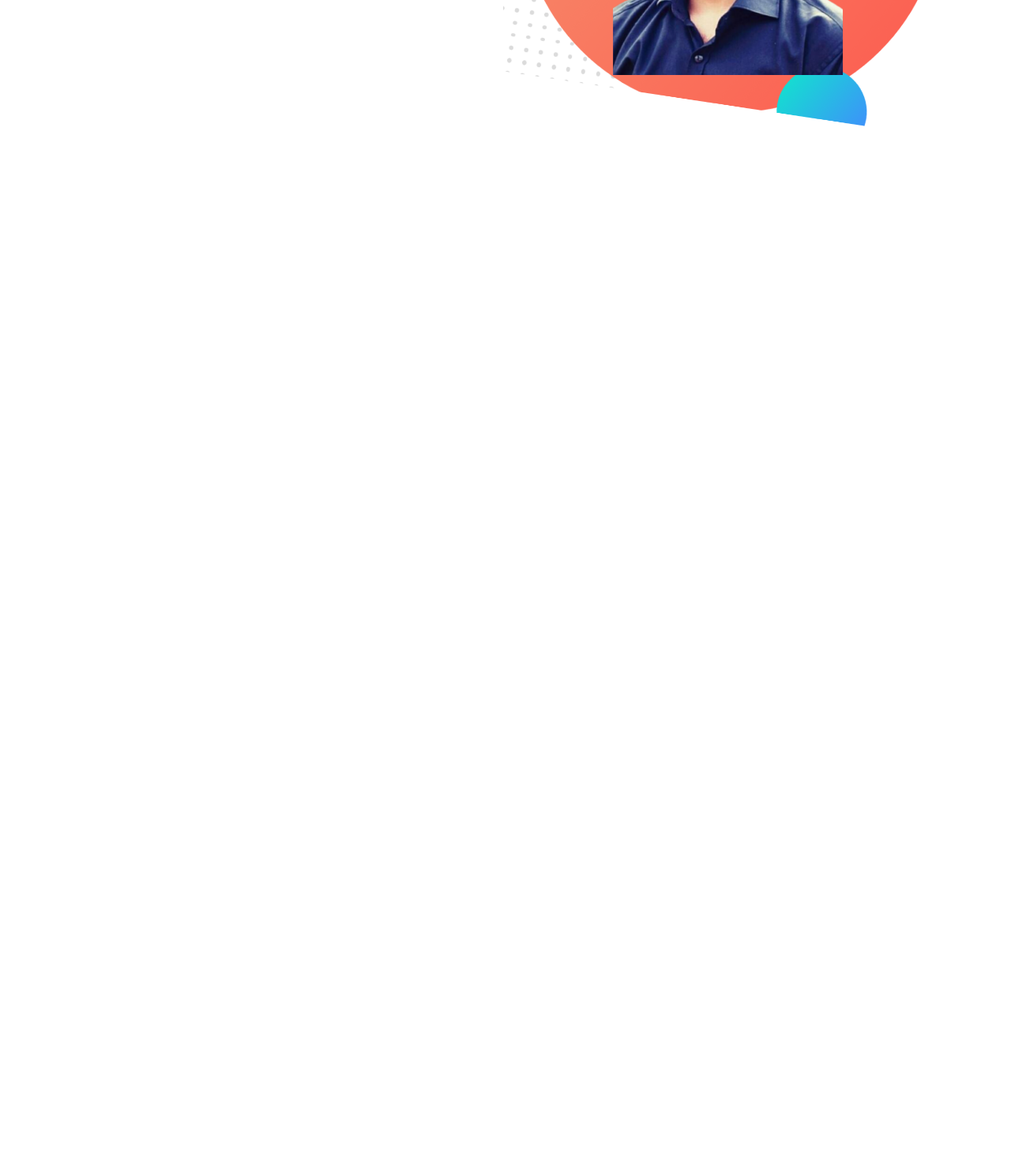
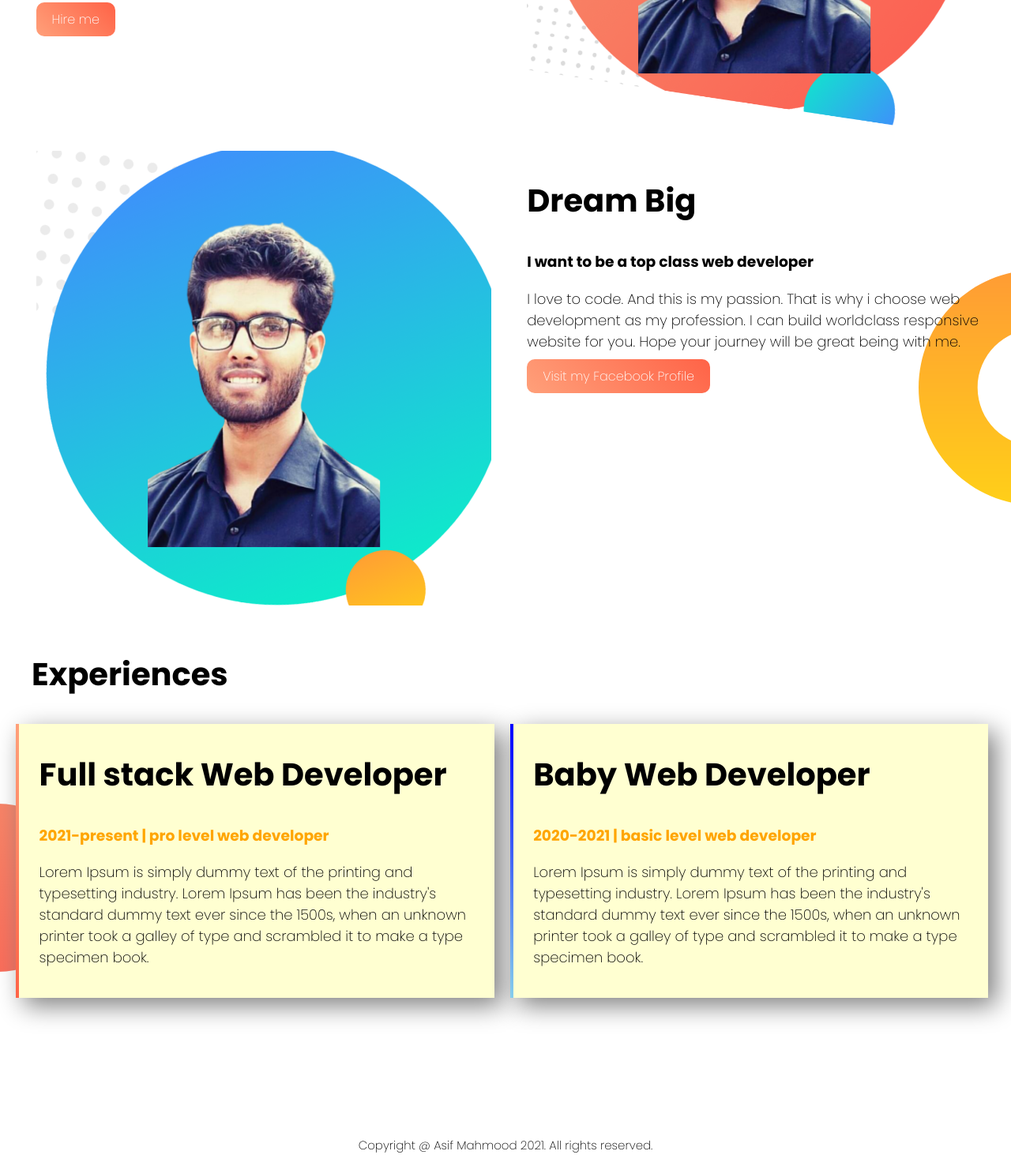
Before and after one commit to asifmdbd/web-portfolio, a plain HTML site: page index.html in a window 1280 px wide. Shown: the part 409-1886 px from the top of the page at 79% size. Before the commit the page ends 800 px from the top, so only its background shows below. Drawn offline with Linux system fonts and the light colour scheme.

Commit message:
my fortfolio

```diff
--- a/index.html
+++ b/index.html
@@ -9,17 +9,53 @@
     <link href="https://fonts.googleapis.com/css2?family=Poppins:wght@200;700&display=swap" rel="stylesheet">
 </head>
 <body>
-    <section>
+    <section class="top-banner">
         <div class="half-width">
             <h1>Welcome to</h1>
-            <h1><span class="name-highlight"> Asif's</span> World</h1>
+            <h1><span class="orange-highlight"> Asif's</span> World</h1>
             <h3>Worldclass Web Developer</h3>
             <p>I love to code. And this is my passion. That is why i choose web development as my profession. I can build worldclass responsive website for you. Hope your journey will be great being with me.</p>
+
+
+            <a class="link-button" target="_blank" href="https://www.linkedin.com/in/asif-mahmood-a0222218b/">Hire me</a>
         </div>
         <div class="half-width">
             <img src="images/asif.png" alt="">
+
         </div>
 
+
     </section>
+    <section class="dream-area">
+        <div class="half-width">
+            <img src="images/dream.png" alt="">
+        </div>
+        <div class="half-width">
+            <h2>Dream Big</h2>
+            <h3>I want to be a top class web developer</h3>
+            <p>I love to code. And this is my passion. That is why i choose web development as my profession. I can build worldclass responsive website for you. Hope your journey will be great being with me.</p>
+            <a class="link-button" target="_blank" href="https://web.facebook.com/asif.mahmood.33633/">Visit my Facebook Profile</a>
+        </div>
+    </section>
+    <section class="experience-area">
+        <h2 class="exp">Experiences</h2>
+        <div id="full-stack" class="half-width single-exp">
+            <h2>Full stack Web Developer</h2>
+            <h3 class="orange-highlight"> 2021-present | pro level web developer</h3>
+            <p>Lorem Ipsum is simply dummy text of the printing and typesetting industry. Lorem Ipsum has been the industry's standard dummy text ever since the 1500s, when an unknown printer took a galley of type and scrambled it to make a type specimen book.
+
+            </p>
+        </div>
+        <div id="baby-web" class="half-width single-exp">
+            <h2>Baby Web Developer</h2>
+            <h3 class="orange-highlight"> 2020-2021 | basic level web developer</h3>
+            <p>Lorem Ipsum is simply dummy text of the printing and typesetting industry. Lorem Ipsum has been the industry's standard dummy text ever since the 1500s, when an unknown printer took a galley of type and scrambled it to make a type specimen book.
+
+            </p>
+        </div>
+    </section>
+    <footer>
+        <p>Copyright @ Asif Mahmood 2021. All rights reserved.</p>
+    </footer>
 </body>
 </html>
--- a/style.css
+++ b/style.css
@@ -1,20 +1,82 @@
 body{
     font-family: 'Poppins', sans-serif;
+    margin: 0px;
 }
 h1{
     font-size: 50px;
     font-weight: 700px;
 }
-.name-highlight{
+p{
+    font-size: 18px;
+    font-weight: 900px;
+}
+.orange-highlight{
     color:orange;
 }
 .half-width{
     width: 45%;
     float: left;
-    margin-left: 5px;
+    margin-left: 20px;
     padding-left: 2%;
 }
 .half-width img{
     width: 100%;
 
 }
+.top-banner{
+    background-image: url(images/top-banner.png);
+    background-repeat: no-repeat;
+}
+section{
+    height: 400px;
+    padding-bottom:200px;
+}
+.link-button{
+    text-decoration: none;
+    background-image: linear-gradient(45deg, lightsalmon, tomato );
+    padding: 10px 20px;
+    border-radius: 10px;
+    color: white;
+    font-weight: 700px;
+}
+h2{
+    font-size: 40px;
+
+}
+.dream-area{
+    background-image: url(images/dream-bg.png);
+    background-repeat: no-repeat;
+    background-position: right;
+}
+.exp{
+    padding-left: 40px;
+}
+.single-exp{
+    box-shadow: 10px 10px 30px gray;
+    padding-bottom: 20px;
+    background-color: rgb(255, 255, 209);
+}
+.experience-area{
+    background-image: url(images/exp-bg.png);
+    background-repeat: no-repeat;
+    background-position: left;
+
+}
+#full-stack{
+    border-left: 4px solid ;
+    border-image: linear-gradient(lightsalmon, tomato);
+    border-image-slice: 1;
+}
+#baby-web{
+    border-left: 4px solid ;
+    border-image: linear-gradient( blue, skyblue);
+    border-image-slice: 1;
+}
+footer p{
+    text-align: center;
+    font-size: 15px;
+    font-weight: 4px;
+    color: black;
+
+
+}
```
Also changed, not shown: images/dream.png (added), 1 other file.
